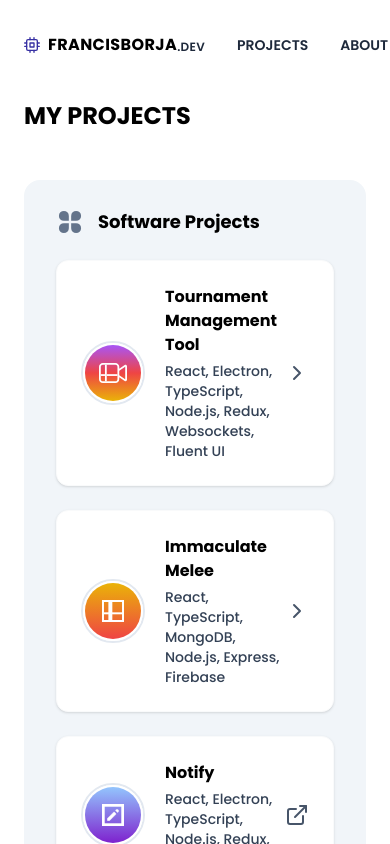
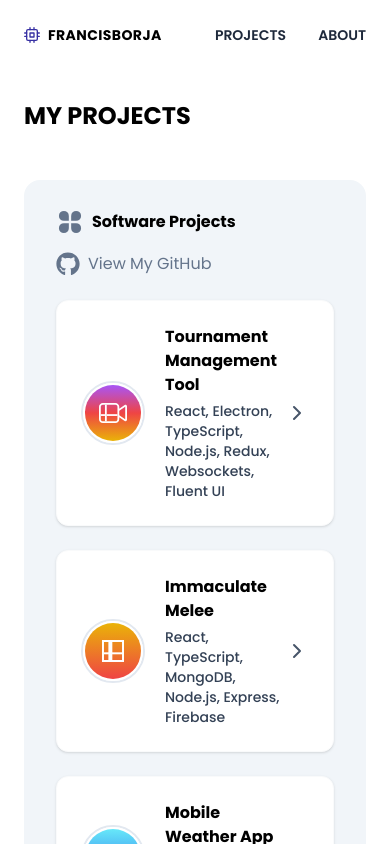
Before and after one commit to fborja44/fborja-portfolio, a React (Vite) app: page /projects in a window 390 px wide. Shown: the top 844 px of the page. Built offline with nearby package versions, Linux system fonts and the light colour scheme.

Commit message:
feat: github link, add item, responsive tweaks

```diff
--- a/src/components/ProjectList/ProjectList.tsx
+++ b/src/components/ProjectList/ProjectList.tsx
@@ -1,7 +1,7 @@
 import ProjectCard from '../Card/ProjectCard';
 import { RiAppsFill } from 'react-icons/ri';
 import { MdDesignServices } from 'react-icons/md';
-import { FaRecordVinyl } from 'react-icons/fa';
+import { FaGithub, FaRecordVinyl } from 'react-icons/fa';
 import { HiCode } from 'react-icons/hi';
 import { HiOutlineGlobeAmericas } from 'react-icons/hi2';
 import { motion } from 'framer-motion';
@@ -9,6 +9,7 @@ import SmashVideo from '../../assets/svg/smash-video.svg';
 import SmashGrid from '../../assets/svg/smash-grid.svg';
 import Notify from '../../assets/svg/notify.svg';
 import Section from '../Section/Section';
+import { TiWeatherCloudy } from 'react-icons/ti';
 
 interface ProjectListProps {
 	delay: number;
@@ -25,6 +26,16 @@ const ProjectList = ({ delay }: ProjectListProps) => {
 			<Section
 				icon={<RiAppsFill className='w-7 h-7' />}
 				title='Software Projects'
+				info={
+					<a
+						href='https://github.com/fborja44'
+						target='_blank'
+						className='flex flex-row items-center gap-2 text-slate-500 hover:text-indigo-800 transition-colors'
+					>
+						<FaGithub className='h-6 w-6 order-first sm:order-last' />
+						<span>View My GitHub</span>
+					</a>
+				}
 			>
 				<div className='flex flex-col gap-6'>
 					<ProjectCard
@@ -54,6 +65,14 @@ const ProjectList = ({ delay }: ProjectListProps) => {
 						]}
 						gradient='from-yellow-500 to-red-500'
 						href={'/project/immaculate-melee'}
+					/>
+					<ProjectCard
+						icon={<TiWeatherCloudy className='h-8 w-8 text-white' />}
+						title={'Mobile Weather App'}
+						categories={['React Native', 'JavaScript', 'Node.js', 'Expo']}
+						gradient='from-cyan-300 to-blue-600'
+						href={'https://github.com/fborja44/weather-app'}
+						external
 					/>
 					<ProjectCard
 						icon={<img src={Notify} className='w-[22px] h-[22px]' />}
--- a/src/components/Section/Section.tsx
+++ b/src/components/Section/Section.tsx
@@ -2,14 +2,18 @@ interface SectionProps {
 	icon?: React.ReactNode;
 	children: React.ReactNode;
 	title: string;
+	info?: React.ReactNode;
 }
 
-const Section = ({ children, icon, title }: SectionProps) => {
+const Section = ({ children, icon, title, info }: SectionProps) => {
 	return (
 		<section className='rounded-2xl bg-slate-100 my-6 py-7 px-8 z-10 h-fit'>
-			<div className='flex flex-row items-center gap-3.5 mb-6'>
-				<span className='text-slate-500'>{icon}</span>
-				<h3 className='font-bold text-lg'>{title}</h3>
+			<div className='flex flex-col sm:flex-row sm:justify-between sm:items-center mb-6 pr-1 gap-4'>
+				<div className='flex flex-row items-center gap-2 sm:gap-3.5'>
+					<span className='text-slate-500'>{icon}</span>
+					<h3 className='font-bold md:text-lg'>{title}</h3>
+				</div>
+				{info}
 			</div>
 			{children}
 		</section>
--- a/src/components/Titlebar/Titlebar.tsx
+++ b/src/components/Titlebar/Titlebar.tsx
@@ -29,15 +29,15 @@ const TitleBar = () => {
 				scrolled ? 'border-b border-slate-200' : ''
 			}`}
 		>
-			<div className='h-[90px] px-6 sm:px-12 max-page-width flex flex-row justify-between items-center bg-white/80 backdrop-blur'>
+			<div className='h-[70px] sm:h-[90px] px-6 sm:px-12 max-page-width flex flex-row justify-between items-center bg-white/80 backdrop-blur'>
 				<Link
 					to='/fborja-portfolio'
 					className='uppercase font-bold text-base sm:text-lg tracking-wide leading-3 flex flex-row items-center gap-2 hover:text-indigo-700 transition-colors'
 				>
 					<FiCpu className='text-indigo-800' />
 					<span className='flex flex-row items-center'>
-						<span>FrancisBorja</span>
-						<span className='text-slate-800 text-xs font-semibold tracking-wide relative top-[2px]'>
+						<span className='text-sm sm:text-base'>FrancisBorja</span>
+						<span className='hidden sm:block text-slate-800 text-xs font-semibold tracking-wide relative top-[2px]'>
 							.dev
 						</span>
 					</span>
```
